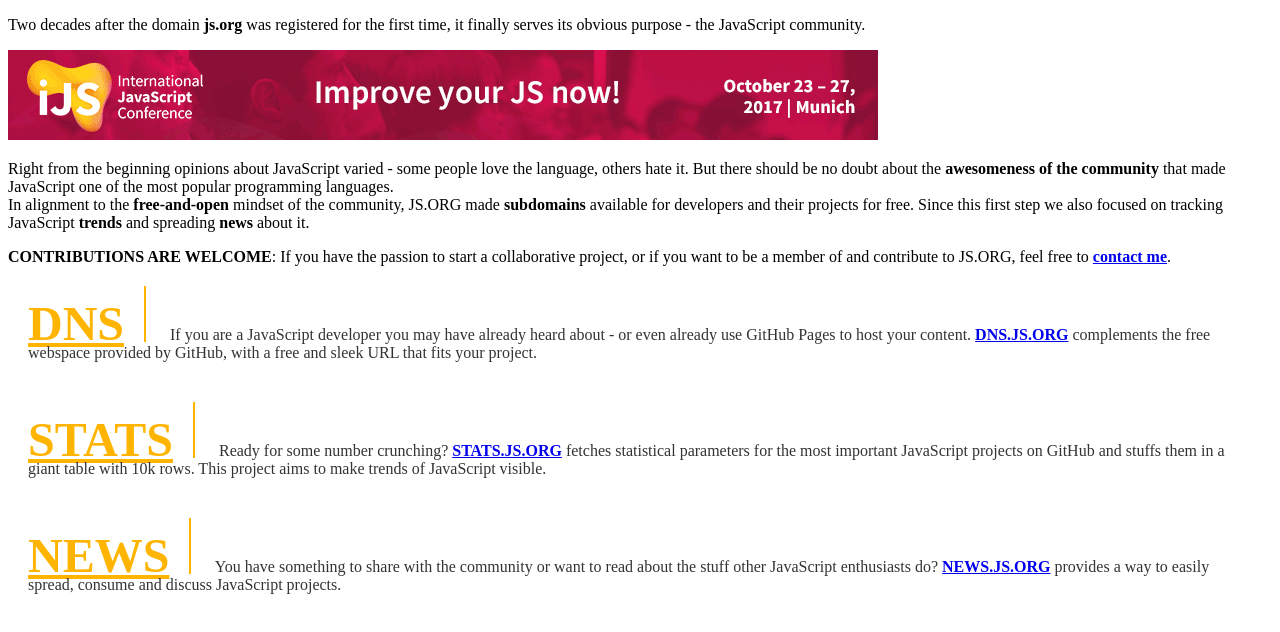
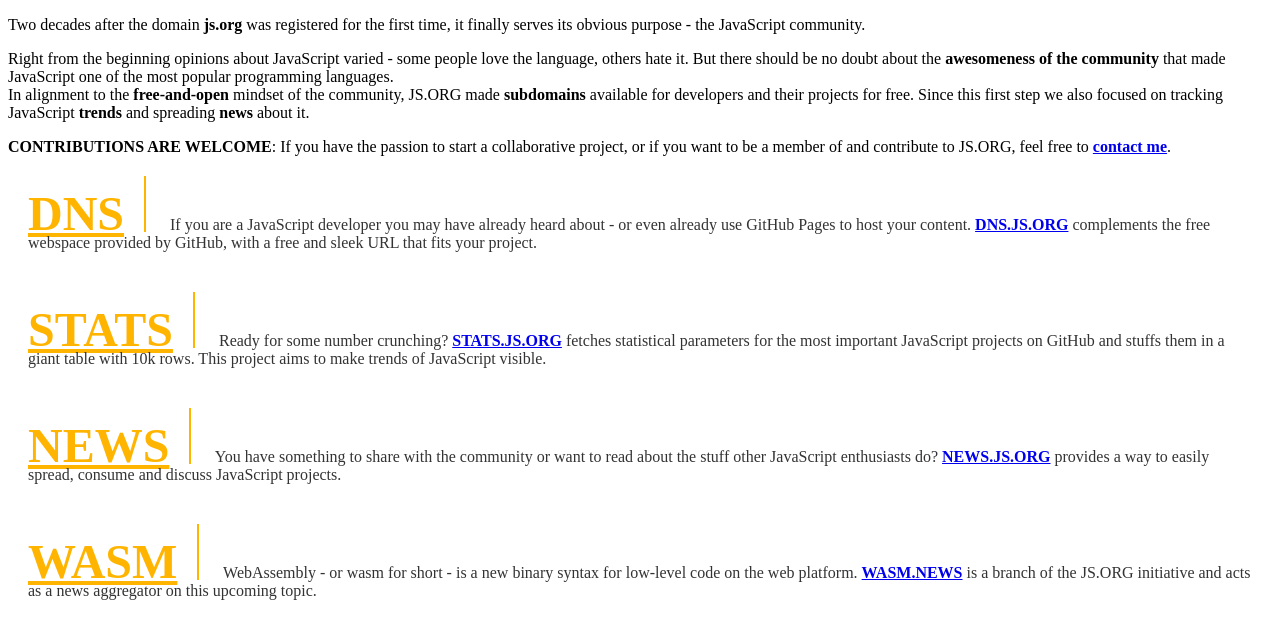
Before and after one commit to js-org/js.org.old, a Jekyll site: the page built from index.html, in a window 1280 px wide. Shown: the part 408-1040 px from the top of the page. Built offline with Jekyll 4.4.1, drawn with Linux system fonts in a browser that asks for light colours.

Commit message:
Update index.html

```diff
--- a/index.html
+++ b/index.html
@@ -4,34 +4,8 @@
 ghstars: js.org
 zodiac: true
 ---
-<style>
-  @media (max-width: 500px) {
-    #ad_horz {
-      display:none;
-    }
-
-    #ad_vert img {
-      float: right;
-      margin: 20px 0 30px 15px;
-      max-width: 25%;
-    }
-  }
-  @media (min-width: 501px) {
-    #ad_vert {
-      display:none;
-    }
-
-    #ad_horz img {
-      max-width: 100%;
-    }
-  }
-</style>
-
-<a id="ad_vert" href="https://javascript-conference.com/?utm_source=jsnews&amp;utm_medium=banner&amp;utm_campaign=mediapartner" title="International JavaScript Conference" target="_blank" rel="nofollow"> <img src="https://js.org/img/IJS_2017_Banner_120x600_41212_infinite.gif" alt="International JavaScript Conference; October 23-27 2017, Munich"> </a>
-
 <p class="bigger">Two decades after the domain <strong>js.org</strong> was registered for the first time, it finally serves its obvious purpose - the JavaScript community.</p>
 
-<a id="ad_horz" href="https://javascript-conference.com/?utm_source=jsnews&amp;utm_medium=banner&amp;utm_campaign=mediapartner" title="International JavaScript Conference" target="_blank" rel="nofollow"> <img src="https://js.org/img/IJS_2017_Banner_970x90_41212_infinite.gif" alt="International JavaScript Conference; October 23-27 2017, Munich"> </a>
    <p>Right from the beginning opinions about JavaScript varied - some people love the language, others hate it. But there should be no doubt about the <strong>awesomeness of the community</strong> that made JavaScript one of the most popular programming languages.<br>In alignment to the <strong>free-and-open</strong> mindset of the community, JS.ORG made <strong>subdomains</strong> available for developers and their projects for free. Since this first step we also focused on tracking JavaScript <strong>trends</strong> and spreading <strong>news</strong> about it.</p>
 
    <p><strong>CONTRIBUTIONS ARE WELCOME</strong>: If you have the passion to start a collaborative project, or if you want to be a member of and contribute to JS.ORG, feel free to <a href="https://github.com/js-org/js.org/issues" rel="nofollow" target="_blank" title="GitHub user profile"><strong>contact me</strong></a>.</p>
```
